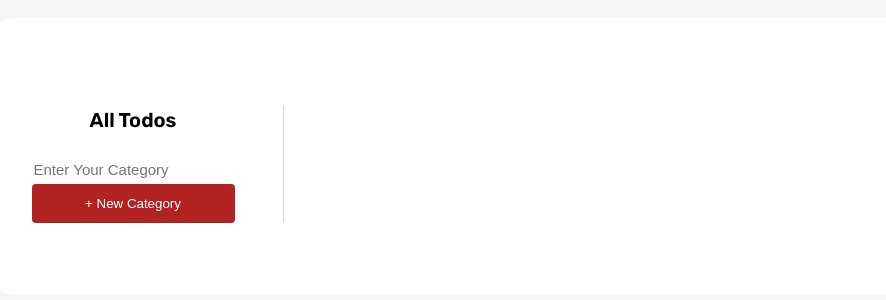
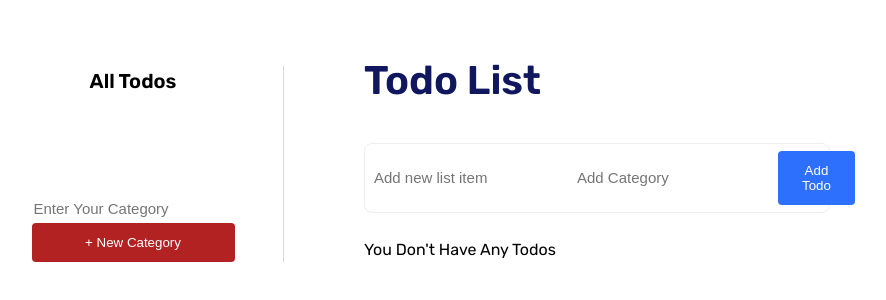
Before and after one commit to serhiyhvala/redux-toolkit-todolist, a React (Vite) app: page / in a window 1280 px wide. Shown: the part 244-544 px from the top of the page, without its empty margins (157-1043 px from the left). Built offline with nearby package versions, Linux system fonts and the light colour scheme.

Commit message:
Fix Routes

```diff
--- a/src/App.tsx
+++ b/src/App.tsx
@@ -2,15 +2,19 @@ import styles from './App.module.scss'
 import TodoList from "@components/todoList/TodoList";
 import {BrowserRouter, Route, Routes} from "react-router-dom";
 import Layout from "./layouts/Layout";
+import {useAppSelector} from "@store/hooks";
 
 const App = () => {
+  const {currentCategory} = useAppSelector(state => state.categories)
+  const isCurrentCategoryAll = currentCategory === 'all'
+  const route = isCurrentCategoryAll ? '/' : ':category'
   return (
       <BrowserRouter>
         <div className={styles.main_container}>
           <div className={styles.container}>
             <Routes>
               <Route path='/' element={<Layout />}>
-                <Route path=':category' element={<TodoList/>}/>
+                <Route path={route} element={<TodoList/>}/>
               </Route>
             </Routes>
           </div>
--- a/src/components/categories/Categories.tsx
+++ b/src/components/categories/Categories.tsx
@@ -19,8 +19,9 @@ const Categories = () => {
         <ul>
           {categories.map(item => {
             const isActiveCategory = currentCategory === item.shortName ? styles.activeItem : ''
-            return <Link to={item.shortName} onClick={() => dispatch(changeCategory(item.shortName))}>
-              <li key={item.id} className={isActiveCategory}>{item.title}</li>
+            const setRoute = item.shortName === 'all' ? '/' : item.shortName
+            return <Link to={setRoute} onClick={() => dispatch(changeCategory(item.shortName))} key={item.id}>
+              <li className={isActiveCategory}>{item.title}</li>
             </Link>
           })}
         </ul>
```
